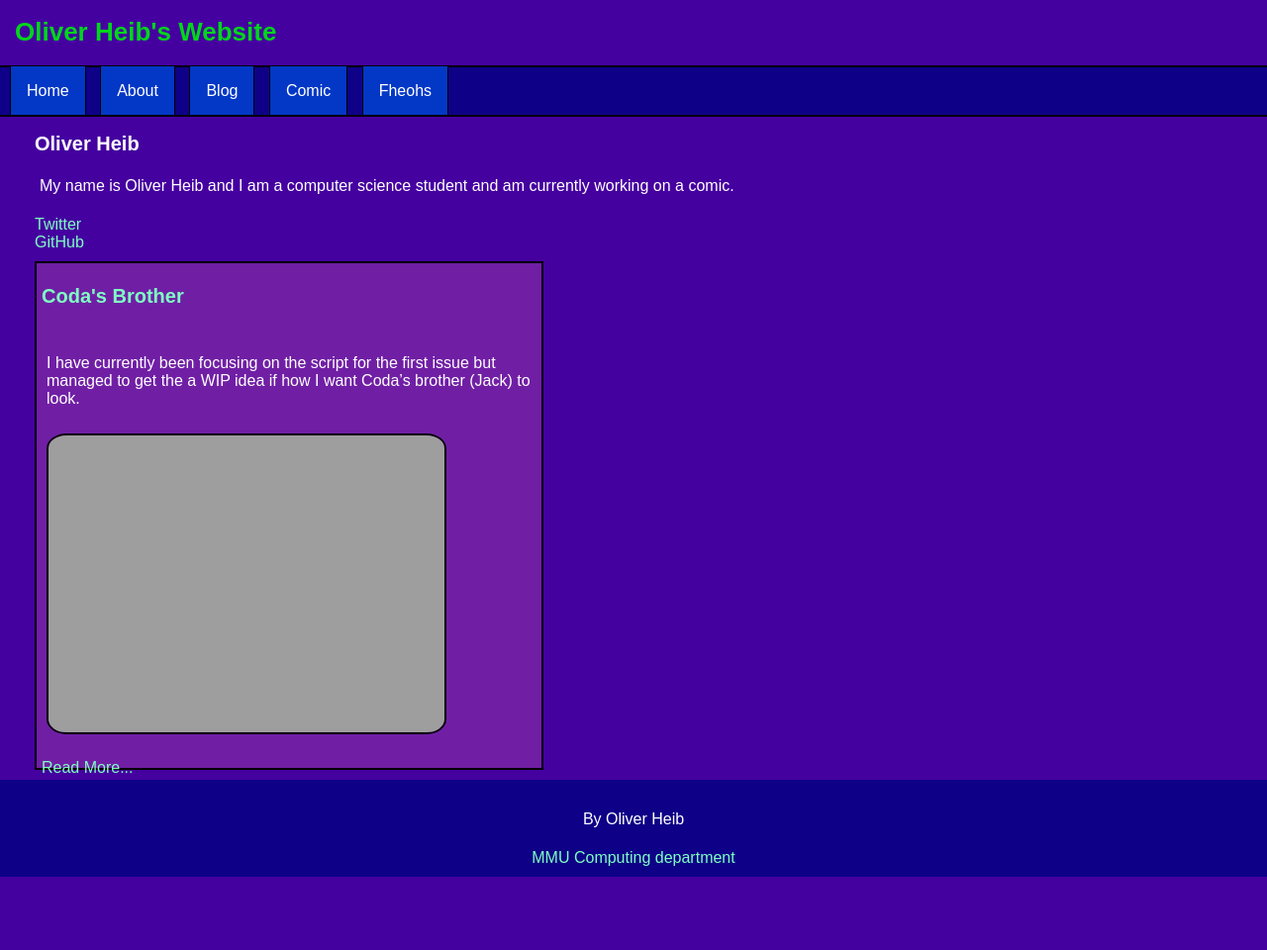
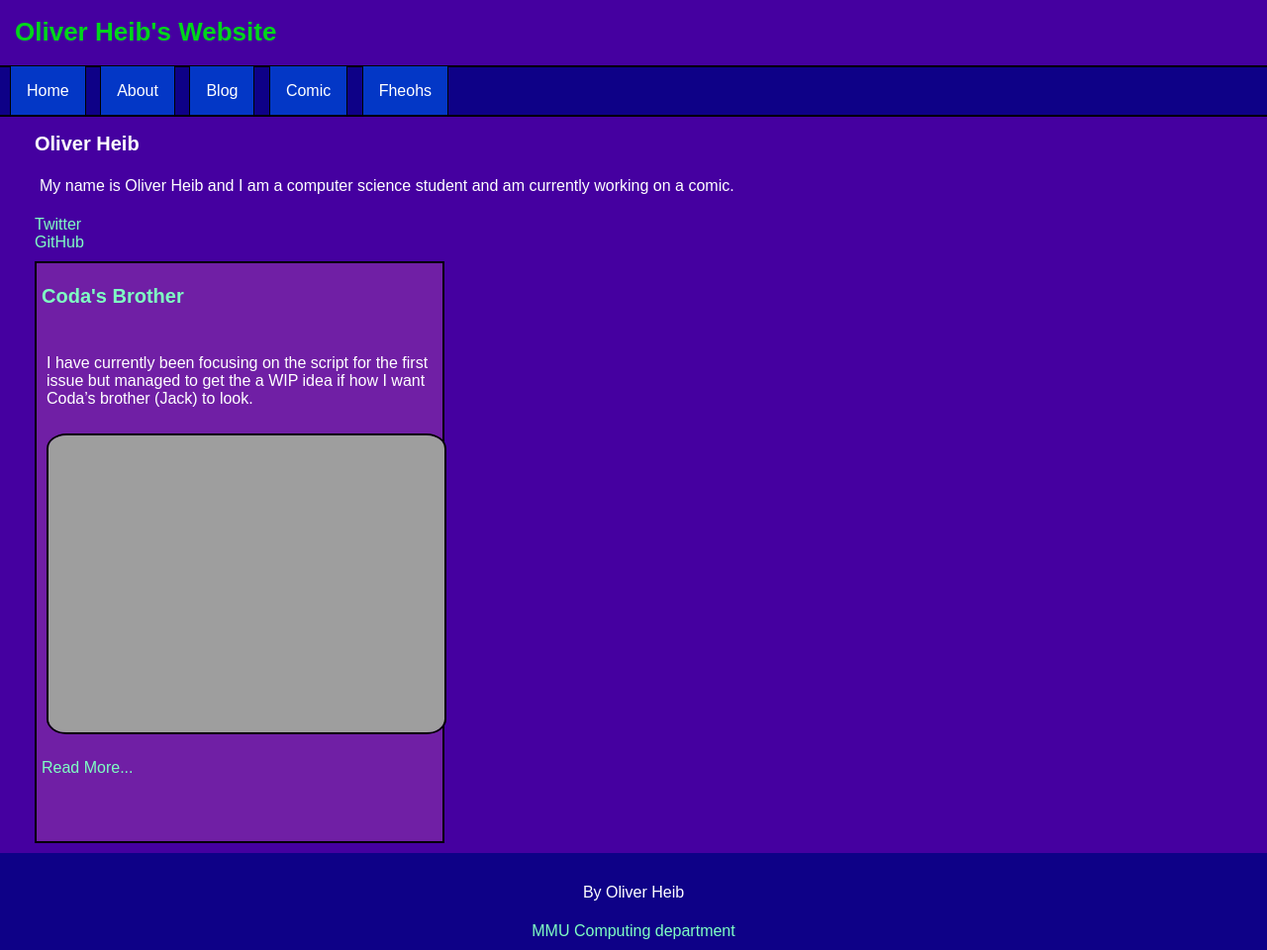
Before and after one commit to OliverHeib/E-PortfolioInJekyll, a Jekyll site: the page built from index.html, in a window 1280 px wide. Shown: the whole page at 99% size. Built offline with Jekyll 4.4.1, drawn with Linux system fonts in a browser that asks for light colours; before the commit the page ends 900 px from its top, so only the background shows below that.

Commit message:
Update index.html

```diff
--- a/index.html
+++ b/index.html
@@ -17,7 +17,7 @@
 					<ul>
 						{% for post in site.posts limit:1 %}
 							<li style="list-style-type: none;">
-								<div id="post" style="width: 500px; height: 500px">
+								<div id="post" style="width: 400px;">
 									<h2><a href="/E-PortfolioInJekyll/{{ post.url }}">{{ post.title }}</a></h2><p>{{ post.excerpt }} <a href="/E-PortfolioInJekyll/{{ post.url }}">Read More...</a></p>
 									<br>
 								</div> <!-- End of container div -->
```
